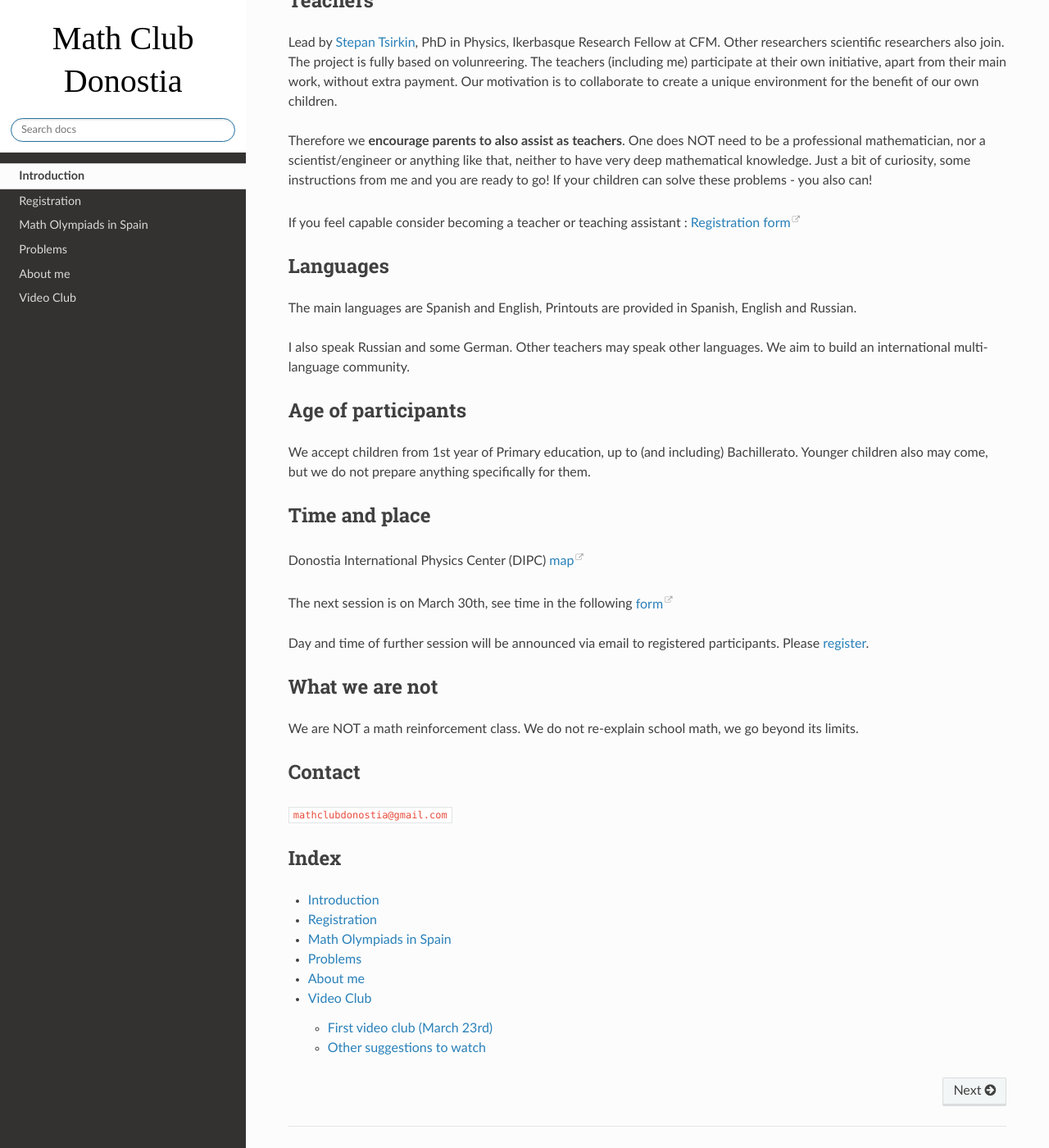
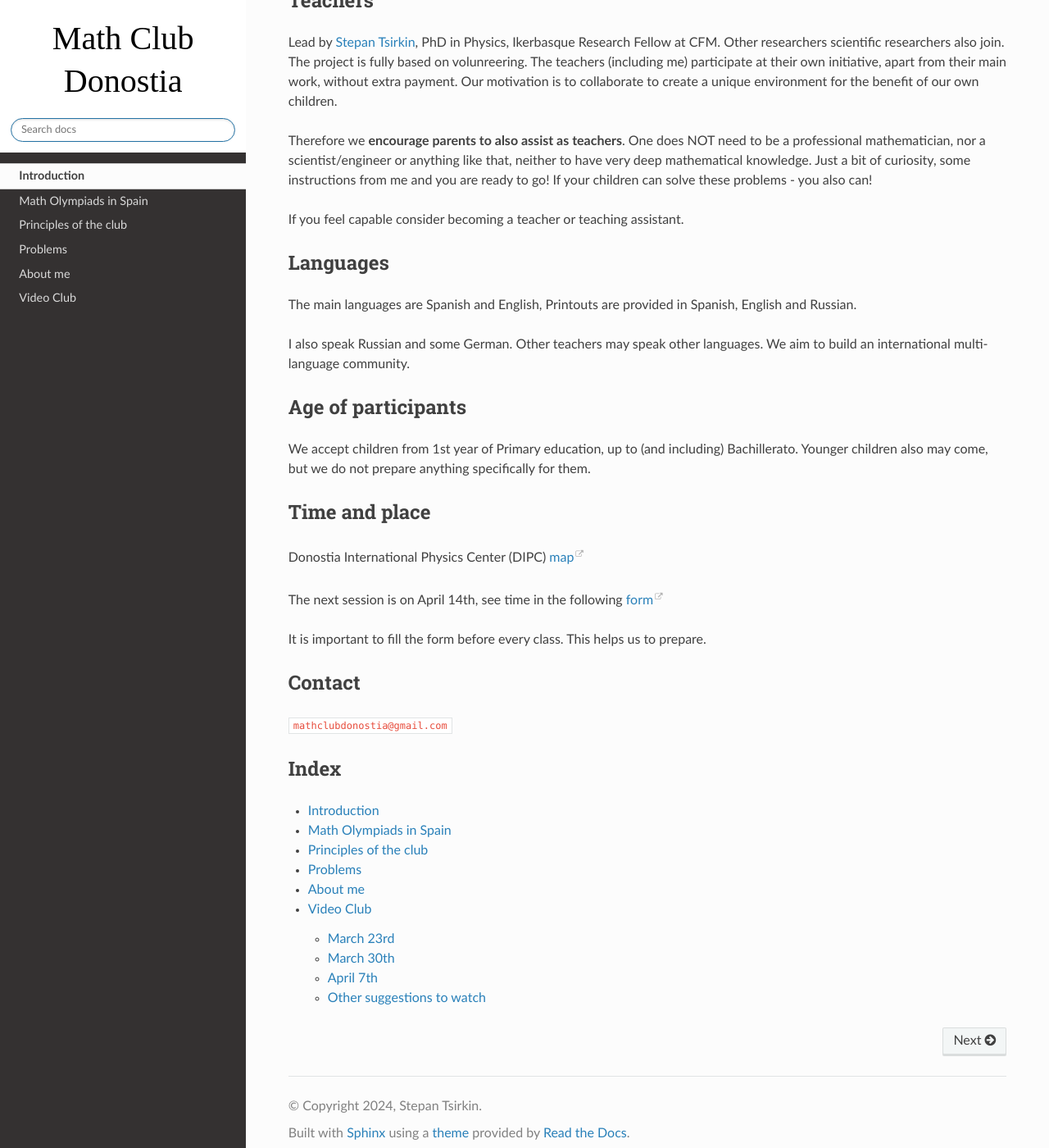
Before and after one commit to math-club-donostia/math-club-donostia.github.io, a Sphinx documentation site: the page built from source/index.rst, in a window 1280 px wide and 1400 px high, scrolled down 645 px. Shown: the whole window at 82% size. Built offline with Sphinx 7.4.7 and the Read the Docs theme 2.0.0, drawn with Linux system fonts in a browser that asks for light colours; cross-references to code outside the pages are shown as plain code; some of the changed text lies outside the part shown.

Commit message:
new class, principles

```diff
--- a/source/index.rst
+++ b/source/index.rst
@@ -16,7 +16,7 @@
 What we do
 ++++++++++++++++++
 
-We organize regular meetings (around 2-3 hours weekly) to solve tricky (olympiad-style) mathematical problems,
+We organize regular meetings (around 2-3 hours every weeekend) to solve tricky (olympiad-style) mathematical problems,
 talk about mathematics beyond the school program, and also watch and discuss popular science :ref:`videos <sec-video>`.
 The difficulty level (and language, upon possibility) is adjusted individually to each participant.
 However, our main goal is not (only) to win an olympiad.
@@ -44,7 +44,7 @@
 Just a bit of curiosity, some instructions from me and you are ready to go!
 If your children can solve these problems - you also can!
 
-If you feel capable consider becoming a teacher or teaching assistant : |register|
+If you feel capable consider becoming a teacher or teaching assistant.
 
 Languages
 ++++++++++
@@ -66,14 +66,9 @@
 
 Donostia International Physics Center (DIPC)  `map <https://maps.app.goo.gl/gQCwwBtMxdog811S8>`__
 
-The next session is on March 30th, see time in the following `form <https://forms.gle/p5xYXnWK9HpPJrAH8>`__
+The next session is on April 14th, see time in the following `form <https://forms.gle/4PaWXph4CjMcHcbk6>`__
 
-Day and time of further session will be announced via email to registered participants. Please :ref:`register  <sec-register>`.
-
-What we are not
-+++++++++++++++++
-
-We are NOT a math reinforcement class. We do not re-explain school math, we go beyond its limits.
+It is important to fill the form before every class. This helps us to prepare.
 
 Contact
 +++++++++
@@ -88,13 +83,8 @@
    :maxdepth: 3
 
    self
-   registration
    olympiads
+   principles
    problems
    about_me
    videos
-
-
-
-
-.. |register|  replace:: `Registration form <https://docs.google.com/forms/d/e/1FAIpQLSew5SLLOYwAfc82yxMU3IjW1-LVp3_Dir9e3roSErbGXRT6Sg/viewform?usp=sf_link>`__
```
Also changed, not shown: source/principles.rst (added, +14 -0 lines), source/registration.rst (deleted, +0 -14 lines), source/videos.rst (+11 -1 lines).
